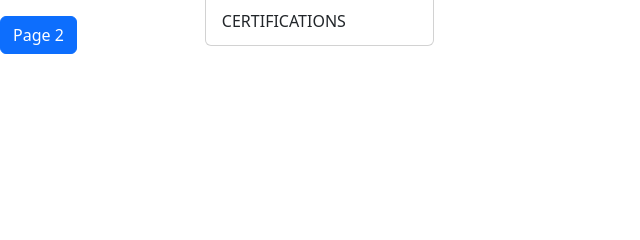
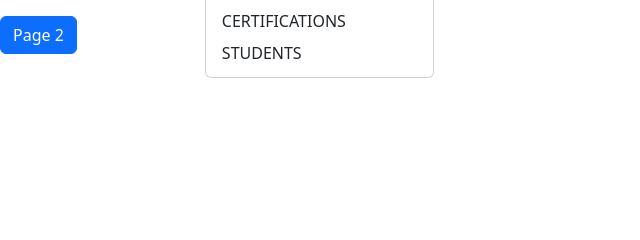
Before and after one commit to SanaYariH/HW4-MIS4013, a PHP site: page / in a window 1280 px wide, after a click on "Dropdown". Shown: the part 189-429 px from the top of the page, without its empty margins (0-640 px from the left). Run offline with PHP 8.4, Linux system fonts and the light colour scheme; data that the repository does not hold is empty.

Commit message:
Update header.php

```diff
--- a/header.php
+++ b/header.php
@@ -22,6 +22,7 @@
             <li><a class="dropdown-item" href="courses.php">COURSES</a></li>
             <li><a class="dropdown-item" href="jobs.php">STUDENT JOBS</a></li>
             <li><a class="dropdown-item" href="certifications.php">CERTIFICATIONS</a></li>
+            <li><a class="dropdown-item" href="students.php">STUDENTS</a></li>
 
           </ul>
         </li>
```
